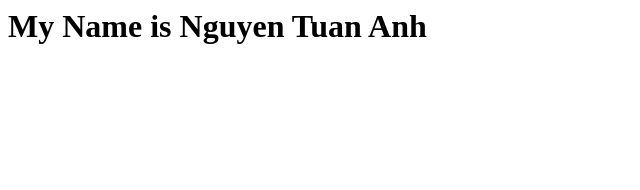
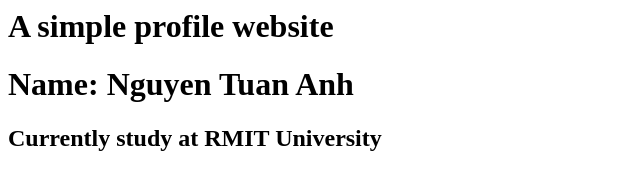
Before and after one commit to tuananh131001/Enterprise, a plain HTML site: page helloworld.html in a window 1280 px wide. Shown: the whole page, without its empty margins (0-640 px from the left). Drawn offline with Linux system fonts and the light colour scheme.

Commit message:
second COMMIT

```diff
--- a/helloworld.html
+++ b/helloworld.html
@@ -1,5 +1,10 @@
 <html>
+    <head>
+        <h1>A simple profile website</h1>
+    </head>
     <body>
-        <h1>My Name is Nguyen Tuan Anh</h1>
+        <h1>Name: Nguyen Tuan Anh</h1>
+        <h2>Currently study at RMIT University</h2>
+
     </body>
 </html>
```
